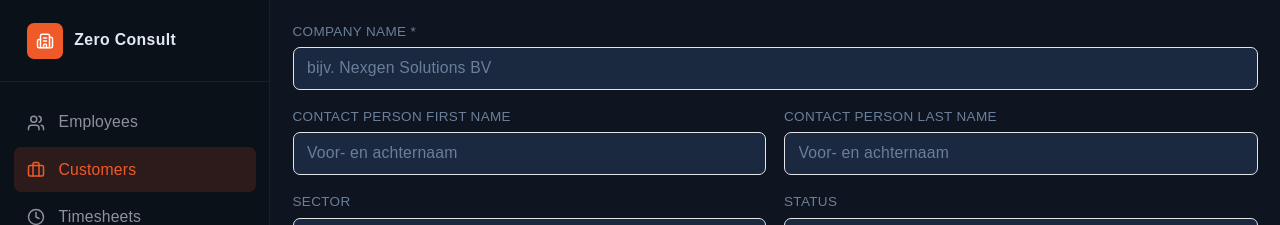
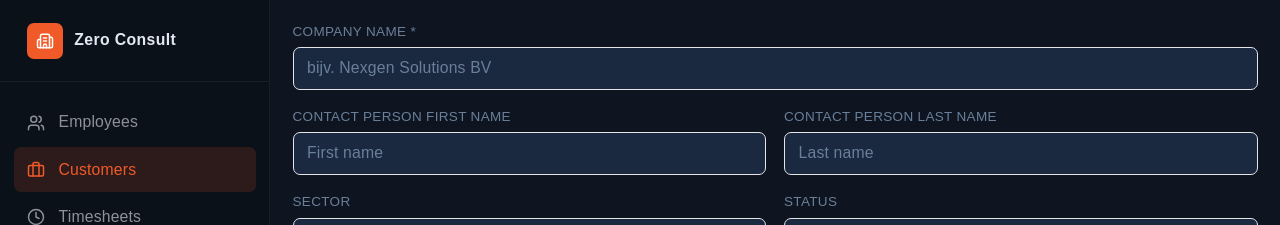
Before and after one commit to zero-consult/people_frontend, a React (Vite) app: page /customers/add in a window 1280 px wide. Shown: the top 225 px of the page. Built offline with nearby package versions, Linux system fonts and the light colour scheme.

Commit message:
Added pull tags stage

```diff
--- a/src/pages/Customerlist.tsx
+++ b/src/pages/Customerlist.tsx
@@ -176,8 +176,7 @@ function Customerlist() {
                     <tbody>
                     {filtered.length === 0 && (
                         <tr>
-                            <td colSpan={7} className="py-16 text-center text-muted-foreground text-sm">Geen klanten
-                                gevonden.
+                            <td colSpan={7} className="py-16 text-center text-muted-foreground text-sm">No customers found.
                             </td>
                         </tr>
                     )}
--- a/src/pages/SingleCustomer.tsx
+++ b/src/pages/SingleCustomer.tsx
@@ -54,7 +54,7 @@ function SingleCustomer() {
                     person first name</label>
                 <input
                     className="w-full bg-input-background text-foreground placeholder:text-muted-foreground text-sm rounded-md px-3 py-2 border border-border focus:outline-none focus:ring-1 focus:ring-ring"
-                    placeholder="Voor- en achternaam" value={customer.contactPersonFirstName}
+                    placeholder="First name" value={customer.contactPersonFirstName}
                     onChange={(e) => dispatch(loadSingleCustomer({
                         ...customer,
                         contactPersonFirstName: e.target.value
@@ -65,7 +65,7 @@ function SingleCustomer() {
                     person last name</label>
                 <input
                     className="w-full bg-input-background text-foreground placeholder:text-muted-foreground text-sm rounded-md px-3 py-2 border border-border focus:outline-none focus:ring-1 focus:ring-ring"
-                    placeholder="Voor- en achternaam" value={customer.contactPersonLastName}
+                    placeholder="Last name" value={customer.contactPersonLastName}
                     onChange={(e) => dispatch(loadSingleCustomer({
                         ...customer,
                         contactPersonLastName: e.target.value
```
Also changed, not shown: 1 other file (tests, documents, lock files or other folders).
